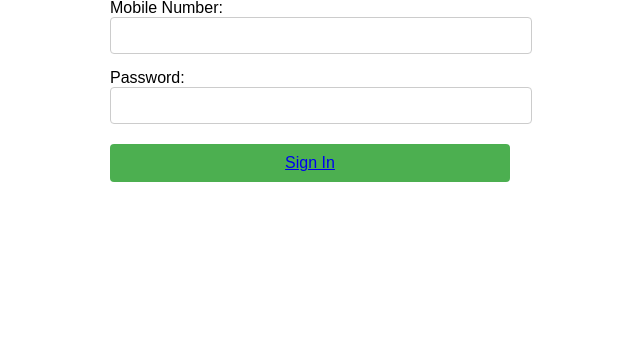
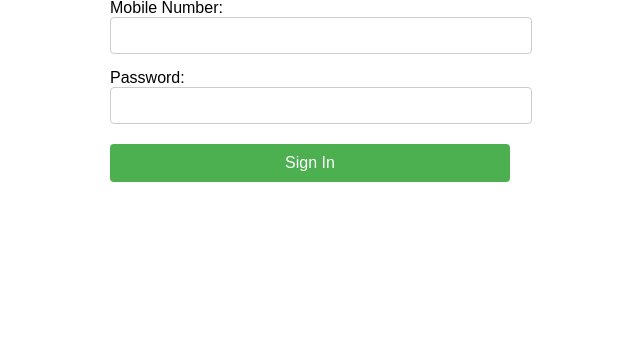
Before and after one commit to algorithmaviator381/Just-Ask, a PHP site: page /signin.html in a window 1280 px wide. Shown: the part 109-465 px from the top of the page, without its empty margins (330-970 px from the left). Run offline with PHP 8.4, Linux system fonts and the light colour scheme.

Commit message:
sign-in page

```diff
--- a/CSS/input_style.css
+++ b/CSS/input_style.css
@@ -9,6 +9,10 @@ h1 {
     margin-top: 50px;
 }
 
+.btn{
+    text-decoration: none;
+    color: white;
+}
 form {
     width: 400px;
     margin: 0 auto;
--- a/signin.html
+++ b/signin.html
@@ -7,6 +7,7 @@
 <body>
     <h1>Sign In</h1>
     <form>
+
         <label for="username">Mobile Number:</label>
         <input type="text" id="username" name="username" required>
 
--- a/userpage.html
+++ b/userpage.html
@@ -1,7 +1,7 @@
 <!DOCTYPE html>
 <html>
 <head>
-    <title>EdTech Site</title>
+    <title>Lecture window</title>
     <link rel="stylesheet" type="text/css" href="CSS/userpage.css">
 </head>
 <body>
```
